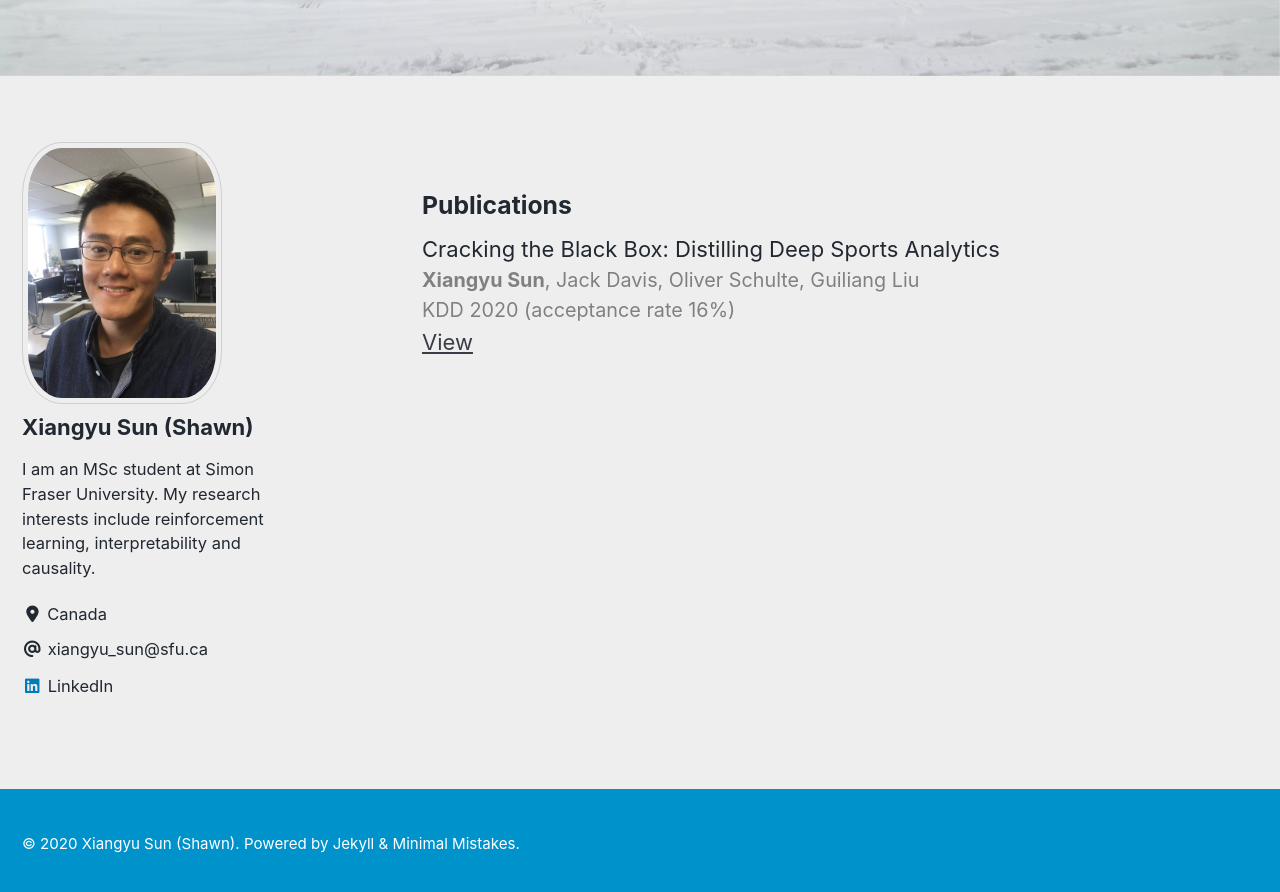
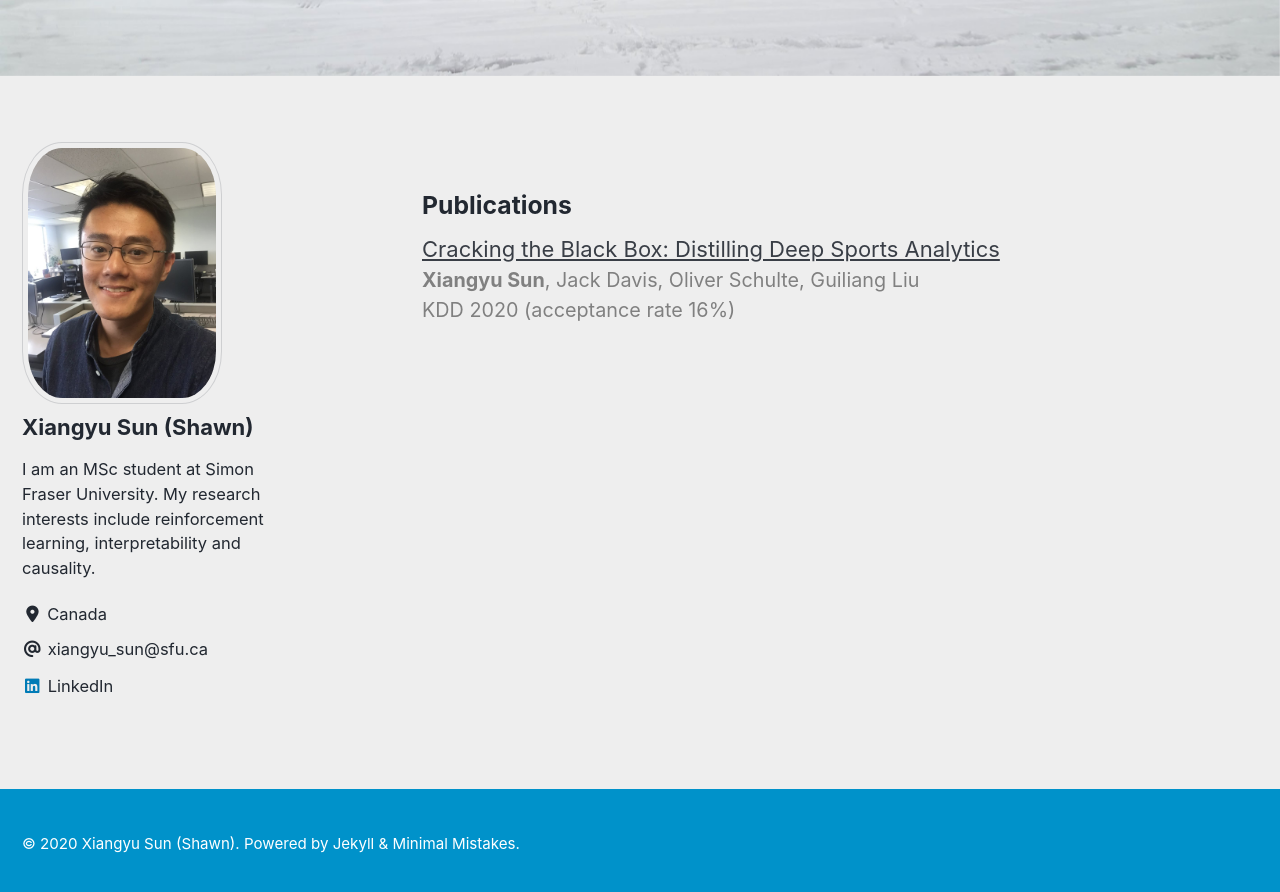
Before and after one commit to xiangyu-sun-789/xiangyu-sun-789.github.io, a Jekyll site: the page built from index.html, in a window 1280 px wide and 900 px high, scrolled down 733 px. Shown: the top 892 px of the window. Built offline with Jekyll 4.4.1, drawn with Linux system fonts in a browser that asks for light colours; cached includes are drawn as plain includes; nearby versions of some CDN libraries; the list of posts is cut into pages by our own code.

Commit message:
update publication

```diff
--- a/_layouts/home.html
+++ b/_layouts/home.html
@@ -5,10 +5,10 @@ layout: archive
 {{ content }}
 
 <h3>Publications</h3>
-<div>Cracking the Black Box: Distilling Deep Sports Analytics
+<div>
+  <a href="https://arxiv.org/abs/2006.04551">Cracking the Black Box: Distilling Deep Sports Analytics</a>
   <div class="author_list"><b>Xiangyu Sun</b>, Jack Davis, Oliver Schulte, Guiliang Liu</div>
   <div class="publisher">KDD 2020 (acceptance rate 16%)</div>
-  <a href="https://arxiv.org/abs/2006.04551">View</a>
 </div>
 
 <!-- <h3 class="archive__subtitle">{{ site.data.ui-text[site.locale].recent_posts | default: "Recent Posts" }}</h3>
```
